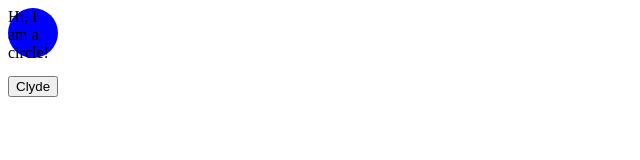
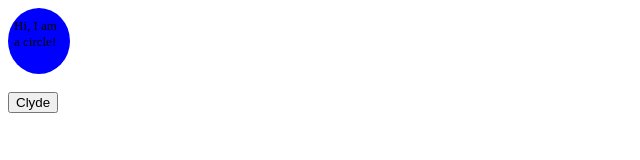
Before and after one commit to AllForTheDea/Group_Website, a plain HTML site: page index.html in a window 1280 px wide. Shown: the whole page, without its empty margins (0-640 px from the left). Drawn offline with nearby package versions, Linux system fonts and the light colour scheme.

Commit message:
editted styling

```diff
--- a/assets/stylesheets/main.css
+++ b/assets/stylesheets/main.css
@@ -1,8 +1,10 @@
-.circle{
+.circle {
 	height:50px;
 	width: 50px;
 	border-radius: 50%;
 	background-color: blue;
+	font-size: 13px;
+	padding: 10px 6px 6px 6px;
 }
 
 p{
```
Also changed, not shown: 1 other file.
